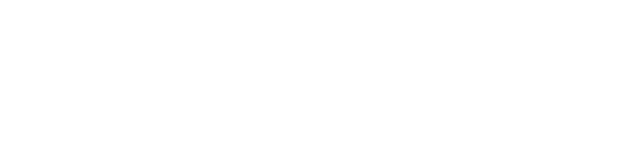
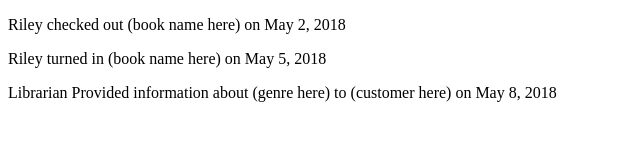
Before and after one commit to nss-day-cohort-25/the-librarian-grubby-crocodiles, a plain HTML site: page index.html in a window 1280 px wide. Shown: the whole page, without its empty margins (0-640 px from the left). Drawn offline with Linux system fonts and the light colour scheme.

Commit message:
added history array and printed it to the dom

```diff
--- a/index.html
+++ b/index.html
@@ -8,9 +8,12 @@
     <title>Document</title>
 </head>
 <body>
+    <article id="output"></article>
+    <script src="js/libraryDB.js"></script>
+    <script src="js/timeline.js"></script>
     <script src="js/librarian.js"></script>
-    <script src="js/libraryDB.js"></script>
     <script src="js/bookBuilder.js"></script>
     <script src="js/addBooks.js"></script>
+    <script src="js/timelineToDom.js"></script>
 </body>
 </html>
--- /dev/null
+++ b/js/timeline.js
@@ -0,0 +1,21 @@
+//array to hold timeline of library interactions
+const timeline = [
+    //dummy information for testing purposes only
+    //actual data will be pushed to array by transaction functions
+    {
+        who: "Riley",
+        what: "checked out (book name here)",
+        when: "May 2, 2018"
+    },
+    {
+        who: "Riley",
+        what: "turned in (book name here)",
+        when: "May 5, 2018"
+    },
+    {
+        who: "Librarian",
+        what: "Provided information about (genre here) to (customer here)",
+        when: "May 8, 2018"
+    }
+    //end of dummy information
+]
--- /dev/null
+++ b/js/timelineToDom.js
@@ -0,0 +1,16 @@
+//app to print timeline of history to the DOM
+const printTimeline = () => {
+    //obtain ref to output element
+    const output = document.querySelector("#output")
+    const fragment = document.createDocumentFragment()
+    timeline.forEach(interaction => {
+        const section = document.createElement("section")
+        const text = document.createElement("p")
+        text.textContent = `${interaction.who} ${interaction.what} on ${interaction.when}`
+        section.appendChild(text)
+        fragment.appendChild(section)
+    });
+    output.appendChild(fragment)
+}
+
+printTimeline()
```
